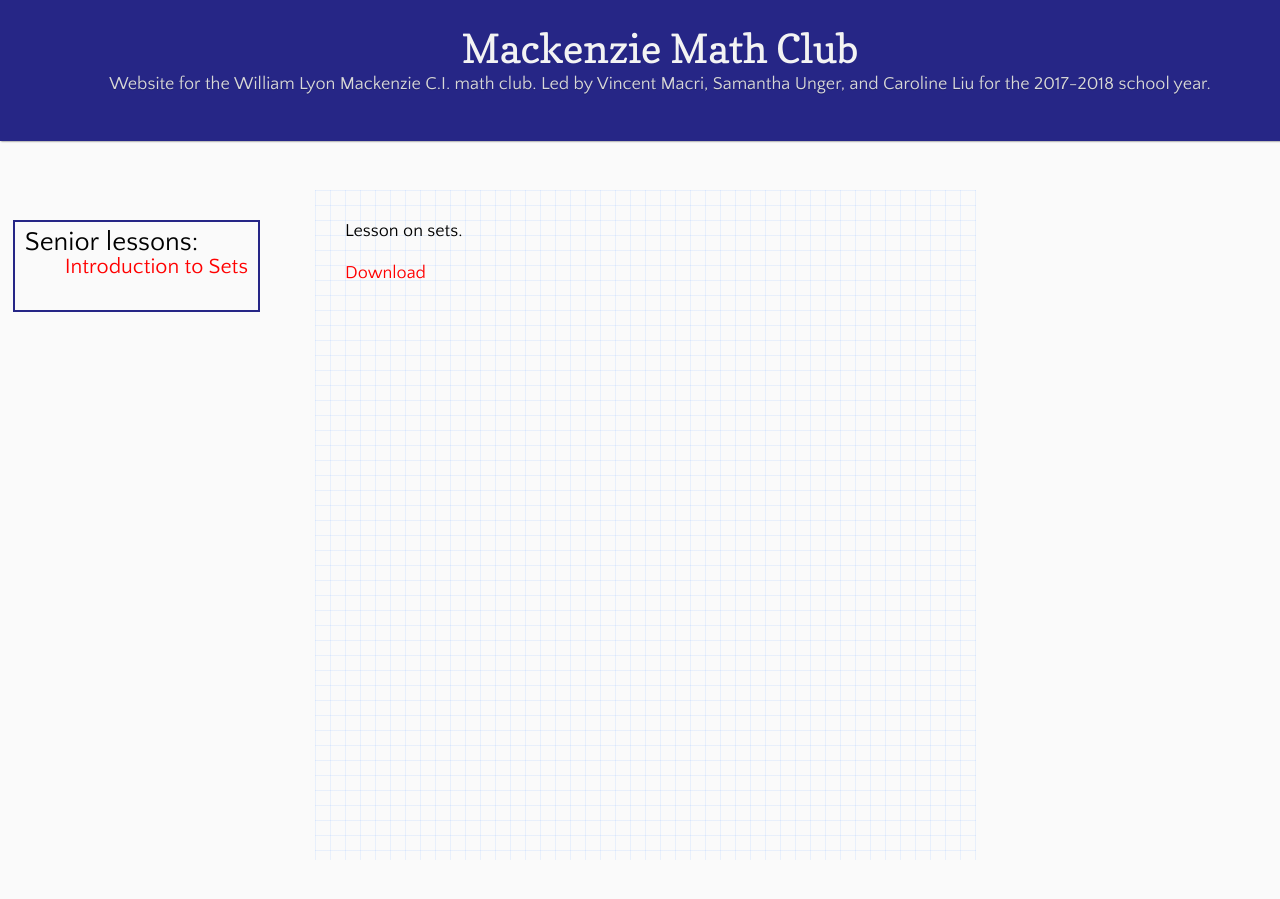
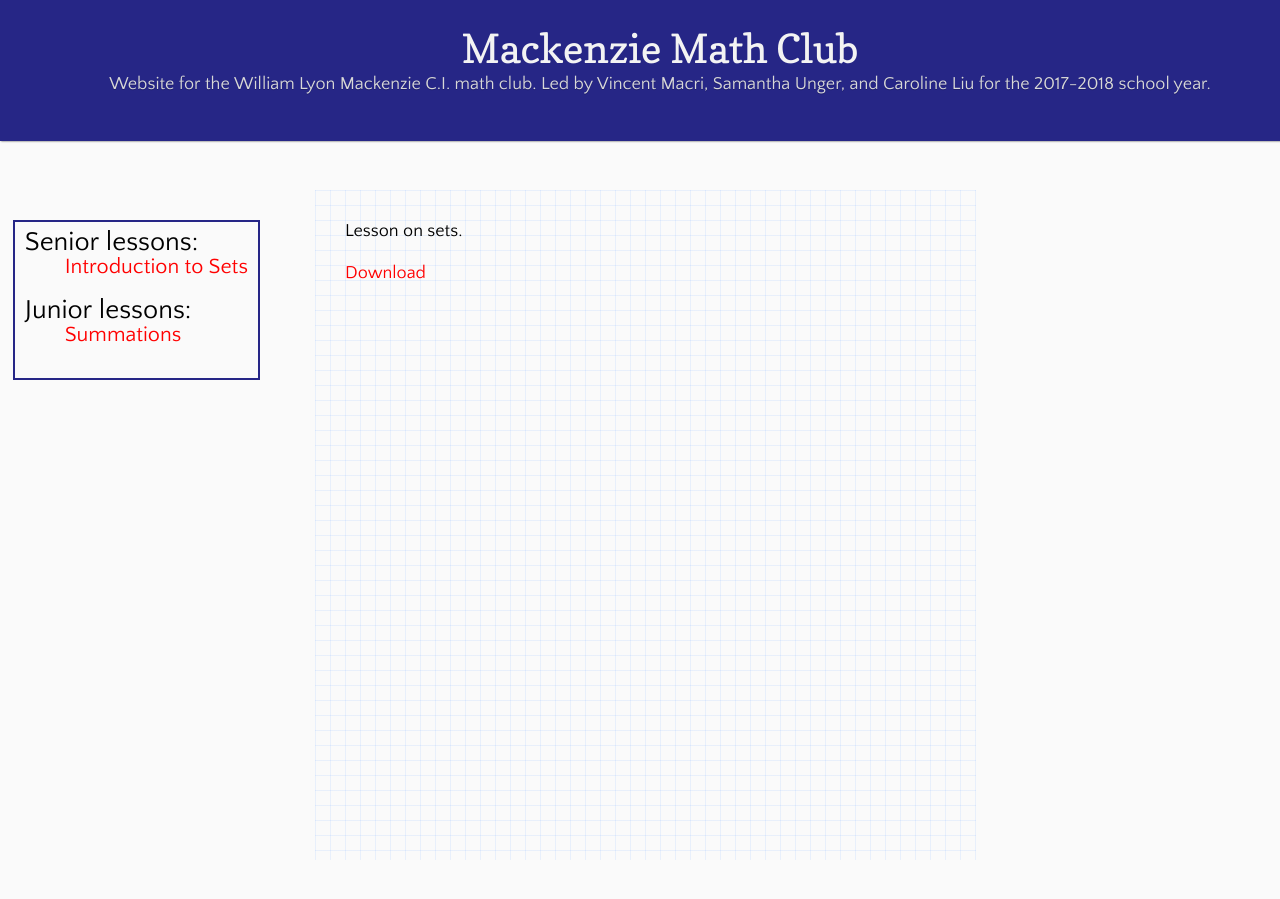
Before and after one commit to MackenzieMathClub/mackenziemathclub.github.io, a Jekyll site: the page built from _senior/sets.markdown, in a window 1280 px wide. Built offline with Jekyll 4.4.1, drawn with Linux system fonts in a browser that asks for light colours; nearby versions of some CDN libraries.

Commit message:
Add junior lessons

```diff
--- a/_config.yml
+++ b/_config.yml
@@ -43,3 +43,6 @@ collections:
   senior:
     output: true
     permalink: /:collection/:name
+  junior:
+    output: true
+    permalink: /:collection/:name
--- a/_layouts/default.html
+++ b/_layouts/default.html
@@ -37,6 +37,14 @@
 					</li>
 				{% endfor %}
 			</ul>
+			Junior lessons:
+			<ul>
+				{% for lesson in site.junior %}
+					<li>
+						<a href="{{ lesson.url }}">{{ lesson.title }}</a>
+					</li>
+				{% endfor %}
+			</ul>
 		</nav>
 		<!--[if !IE]><script>fixScale(document);</script><![endif]-->
 	</body>
```
Also changed, not shown: _junior/sums.markdown (added, +7 -0 lines), _senior/sets.markdown (renamed from _senior/Sets.markdown).
